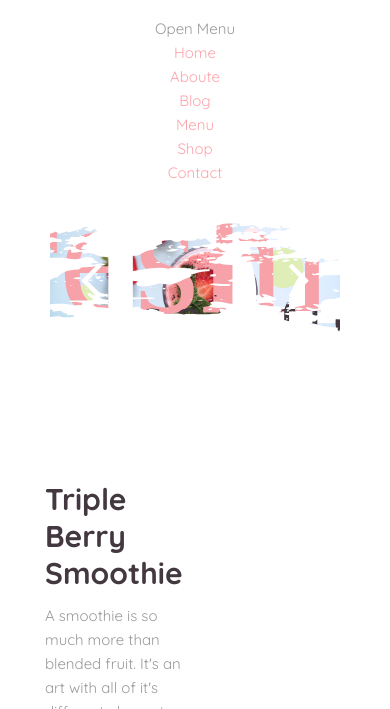
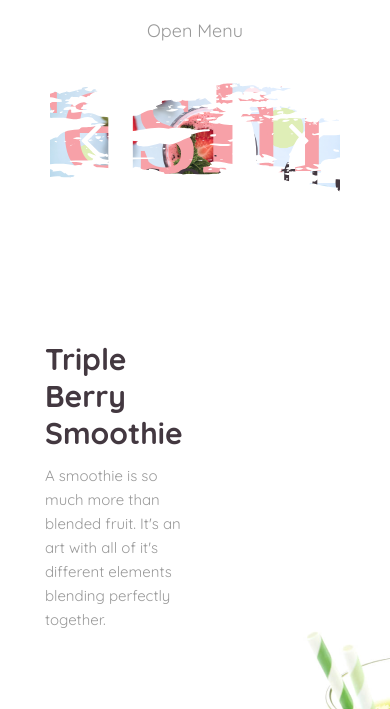
Before and after one commit to alexbrykulskyi/smoothie, a plain HTML site: page index.html in a window 390 px wide. Shown: the part 76-785 px from the top of the page. Drawn offline with nearby package versions, Linux system fonts and the light colour scheme; a web font is replaced by a local one.

Commit message:
Добавив меню для мобільних пристроїв

```diff
--- a/css/style.css
+++ b/css/style.css
@@ -1156,7 +1156,7 @@ form.subscribe .submit {
    background: #FEA3AC;
 }
 
-nav.mobile {
+.mobile-nav {
    display: none;
 }
 
@@ -1265,14 +1265,24 @@ nav.mobile {
       display: none;
    }
 
-   nav.mobile {
+   .mobile-nav {
       display: block;
       text-align: center;
+      font-size: 18px;
+      line-height: 28px;
    }
 
-   nav.mobile a {
+    .mobile-nav .open {
+      cursor: pointer;
+    }
+
+   .mobile-ul a {
       color: #fea3ac;
       text-decoration: none;
+   }
+
+   .mobile-ul {
+      display: none;
    }
 
    .header-nav {
--- a/index.html
+++ b/index.html
@@ -10,6 +10,7 @@
   integrity="sha256-ZosEbRLbNQzLpnKIkEdrPv7lOy9C27hHQ+Xp8a4MxAQ="
   crossorigin="anonymous"></script>
   <script src="js/slick.min.js"></script>
+  <script scr="js/scripts.js"></script>
   <script>
   	$(document).ready(function(){
   	/*Testimonials Slider*/
@@ -50,9 +51,9 @@
 						<li><a href="contact.html">Contact</a></li>
 					</ul>
 				</nav>
-				<nav class="mobile">
+				<nav class="mobile-nav">
 					<span class="open">Open Menu</span>
-					<ul class="mobile">
+					<ul class="mobile-ul">
 						<li><a href="index.html" class="active">Home</a></li>
   						<li><a href="about.html">Aboute</a></li>
   						<li><a href="blog.html">Blog</a></li>
--- /dev/null
+++ b/js/scripts.js
@@ -0,0 +1,5 @@
+$(document).ready(function(){
+  	$('.mobile-nav .open').on('click', function(){
+      $('.mobile-ul').show();
+    });
+  });
```
